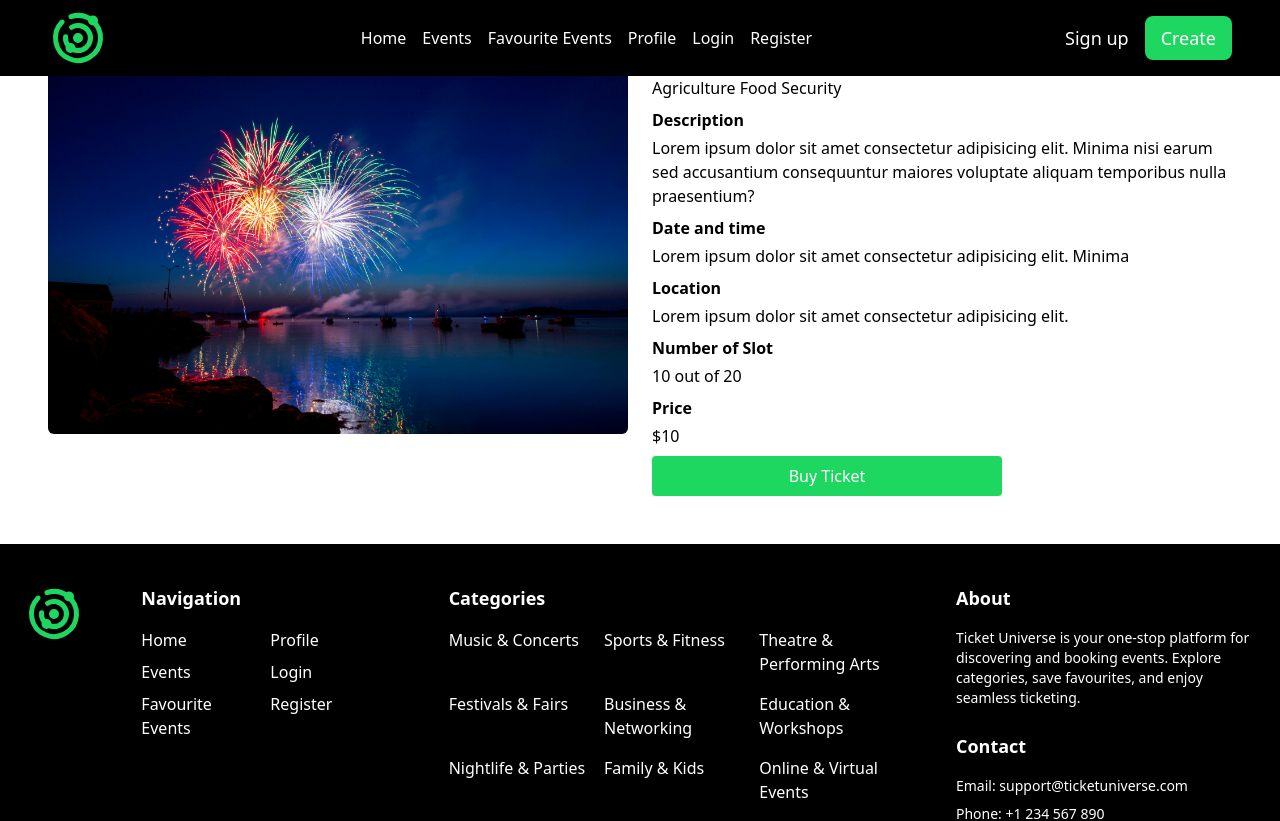
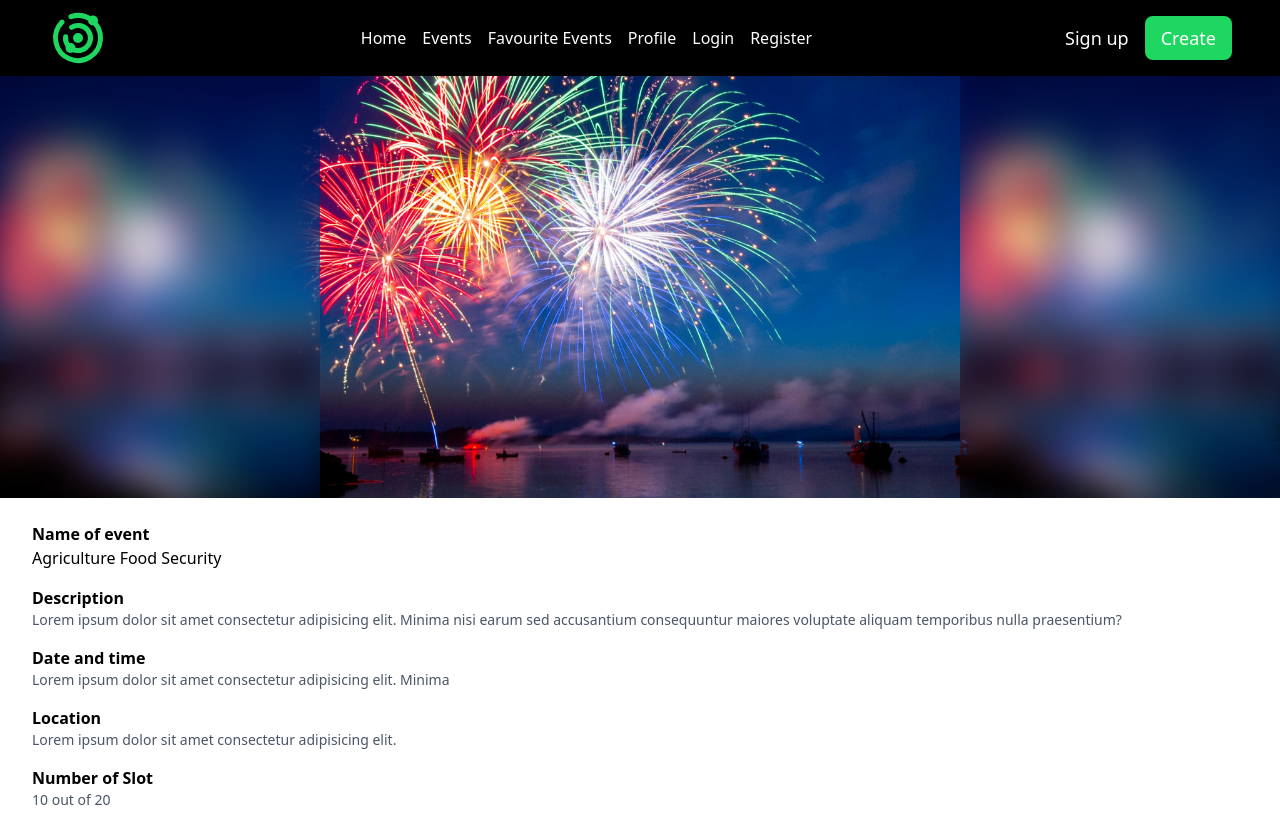
Before and after one commit to Deevyne99/Ticket-universe, a React (Vite) app: page /events/1 in a window 1280 px wide. Shown: the top 821 px of the page. Built offline with nearby package versions, Linux system fonts and the light colour scheme.

Commit message:
Updated SingleEvent page

```diff
--- a/src/pages/SingleEvent.tsx
+++ b/src/pages/SingleEvent.tsx
@@ -3,54 +3,78 @@ import ButtonComponent from '../components/ReusableComponents/ButtonComponent'
 
 const SingleEvent = () => {
   return (
-    <section className='flex flex-col container'>
-      <div className='grid grid-cols-2 gap-6 justify-between mt-12'>
+    <section className="flex flex-col mt-12 w-full">
+      {/* Banner Image */}
+      <div className="relative w-full h-[300px] md:h-[450px] overflow-hidden">
+        {/* Sharp center image */}
+        <img
+          src={event}
+          alt="event"
+          className="w-full h-full object-cover object-center"
+        />
+
+        {/* Blurred overlays */}
+        <div className="absolute left-0 top-0 h-full w-1/8 md:w-1/4 overflow-hidden">
+          <img
+            src={event}
+            alt=""
+            className="w-full h-full object-cover blur-lg scale-105"
+          />
+          <div className="absolute left-0 top-0 h-full w-full bg-gradient-to-r from-black/10 to-transparent"></div>
+        </div>
+
+        <div className="absolute right-0 top-0 h-full w-1/8 md:w-1/4 overflow-hidden">
+          <img
+            src={event}
+            alt=""
+            className="w-full h-full object-cover blur-lg scale-105"
+          />
+          <div className="absolute right-0 top-0 h-full w-full bg-gradient-to-l from-black/10 to-transparent"></div>
+        </div>
+      </div>
+
+      {/* Event Details */}
+      <article className="mt-6 flex flex-col gap-4 px-4 md:px-8">
         <div>
-          <img src={event} alt='event' className='rounded-md' />
-        </div>
-        <article>
-          <div className="flex flex-col gap-2">
-            <div className='flex flex-col gap-1'>
           <h4 className="font-bold">Name of event</h4>
           <p>Agriculture Food Security</p>
         </div>
-            <div className="flex flex-col gap-1">
+
+        <div>
           <h4 className="font-bold">Description</h4>
-            <p>
+          <p className="text-sm text-gray-600">
             Lorem ipsum dolor sit amet consectetur adipisicing elit. Minima
             nisi earum sed accusantium consequuntur maiores voluptate aliquam
             temporibus nulla praesentium?
           </p>
         </div>
-            <div className="flex flex-col gap-1">
+
+        <div>
           <h4 className="font-bold">Date and time</h4>
-            <p>
+          <p className="text-sm text-gray-600">
             Lorem ipsum dolor sit amet consectetur adipisicing elit. Minima
-
           </p>
         </div>
-            <div className="flex flex-col gap-1">
+
+        <div>
           <h4 className="font-bold">Location</h4>
-            <p>
+          <p className="text-sm text-gray-600">
             Lorem ipsum dolor sit amet consectetur adipisicing elit.
           </p>
         </div>
-            <div className="flex flex-col gap-1">
+
+        <div>
           <h4 className="font-bold">Number of Slot</h4>
-            <p>
-              10 out of 20
-            </p>
+          <p className="text-sm text-gray-600">10 out of 20</p>
         </div>
-            <div className="flex flex-col gap-1">
+
+        <div>
           <h4 className="font-bold">Price</h4>
-            <p>
-              $10
-            </p>
+          <p>$10</p>
         </div>
-            <ButtonComponent name='buy ticket'/>
-          </div>
+
+        <ButtonComponent handleAction={() => {}} name="buy ticket" />
       </article>
-      </div>
     </section>
   )
 }
```
Lines whose indentation alone changed are shown as unchanged.
